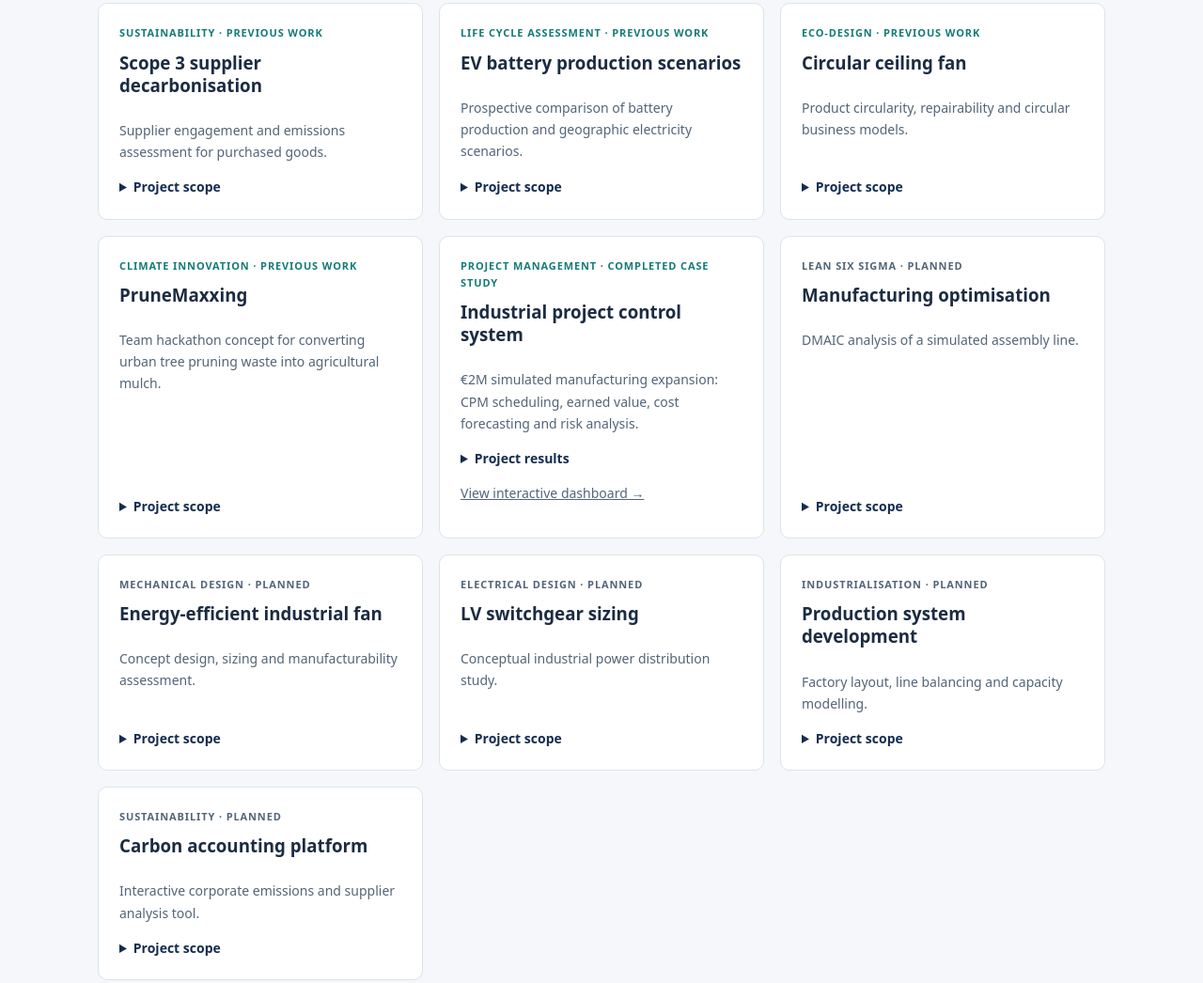
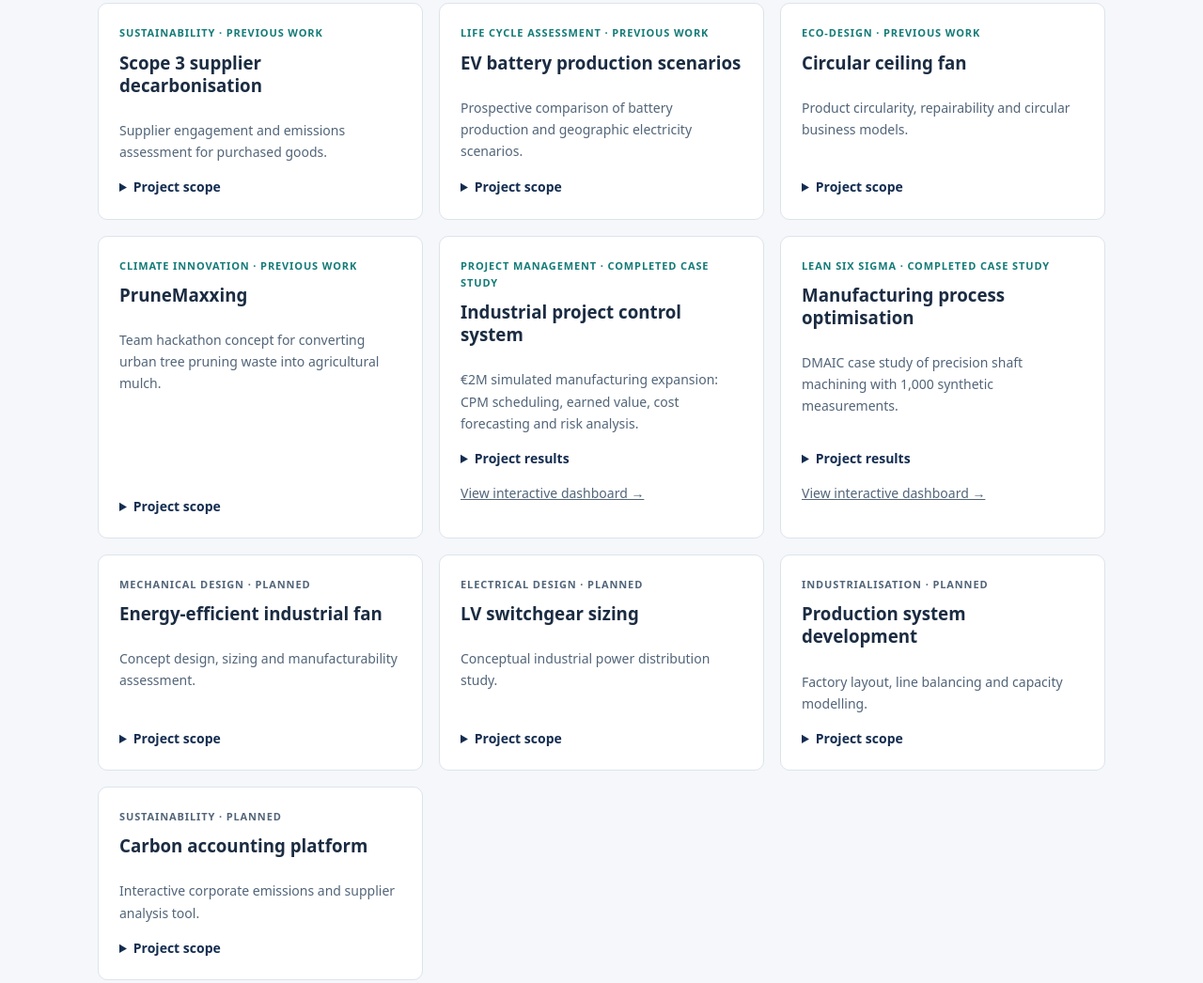
Before and after one commit to HassamSajjad98/hassamsajjad.github.io, a plain HTML site: page index.html in a window 1280 px wide. Shown: the part 1077-2123 px from the top of the page at 94% size. Drawn offline with Linux system fonts and the light colour scheme.

Commit message:
Portfolio website

```diff
--- a/index.html
+++ b/index.html
@@ -6,7 +6,7 @@
 <article class="tile" data-status="existing"><span class="tag ">Eco-design · Previous work</span><h3>Circular ceiling fan</h3><p>Product circularity, repairability and circular business models.</p><details><summary>Project scope</summary><p>Academic project exploring design for disassembly and consumer preferences.</p></details></article>
 <article class="tile" data-status="existing"><span class="tag ">Climate innovation · Previous work</span><h3>PruneMaxxing</h3><p>Team hackathon concept for converting urban tree pruning waste into agricultural mulch.</p><details><summary>Project scope</summary><p>Collaborative concept combining supply mapping and automated logistics; not a deployed system.</p></details></article>
 <article class="tile" data-status="completed"><span class="tag">Project management · Completed case study</span><h3>Industrial project control system</h3><p>€2M simulated manufacturing expansion: CPM scheduling, earned value, cost forecasting and risk analysis.</p><details><summary>Project results</summary><p>24-week baseline, 10 work packages, CPI 0.931, SPI 0.926 and forecast budget overrun of €148,421. Independent simulated case study.</p></details><p><a href="/industrial-project-management/">View interactive dashboard →</a></p></article>
-<article class="tile" data-status="planned"><span class="tag planned">Lean Six Sigma · Planned</span><h3>Manufacturing optimisation</h3><p>DMAIC analysis of a simulated assembly line.</p><details><summary>Project scope</summary><p>Planned deliverables: process capability, Pareto, OEE and improvement scenarios.</p></details></article>
+<article class="tile" data-status="completed"><span class="tag">Lean Six Sigma · Completed case study</span><h3>Manufacturing process optimisation</h3><p>DMAIC case study of precision shaft machining with 1,000 synthetic measurements.</p><details><summary>Project results</summary><p>Defects 9.0% to 0.8%, OEE 57.35% to 81.75%, Cpk 0.54 to 1.75. Simulated improvement scenario.</p></details><p><a href="/lean-six-sigma/">View interactive dashboard →</a></p></article>
 <article class="tile" data-status="planned"><span class="tag planned">Mechanical design · Planned</span><h3>Energy-efficient industrial fan</h3><p>Concept design, sizing and manufacturability assessment.</p><details><summary>Project scope</summary><p>Planned deliverables: CAD, drawings, BOM and engineering analysis.</p></details></article>
 <article class="tile" data-status="planned"><span class="tag planned">Electrical design · Planned</span><h3>LV switchgear sizing</h3><p>Conceptual industrial power distribution study.</p><details><summary>Project scope</summary><p>Planned deliverables: single-line diagram and preliminary sizing; not a certified installation design.</p></details></article>
 <article class="tile" data-status="planned"><span class="tag planned">Industrialisation · Planned</span><h3>Production system development</h3><p>Factory layout, line balancing and capacity modelling.</p><details><summary>Project scope</summary><p>Planned deliverables: process flow, PFMEA, simulation and cost model.</p></details></article>
```
